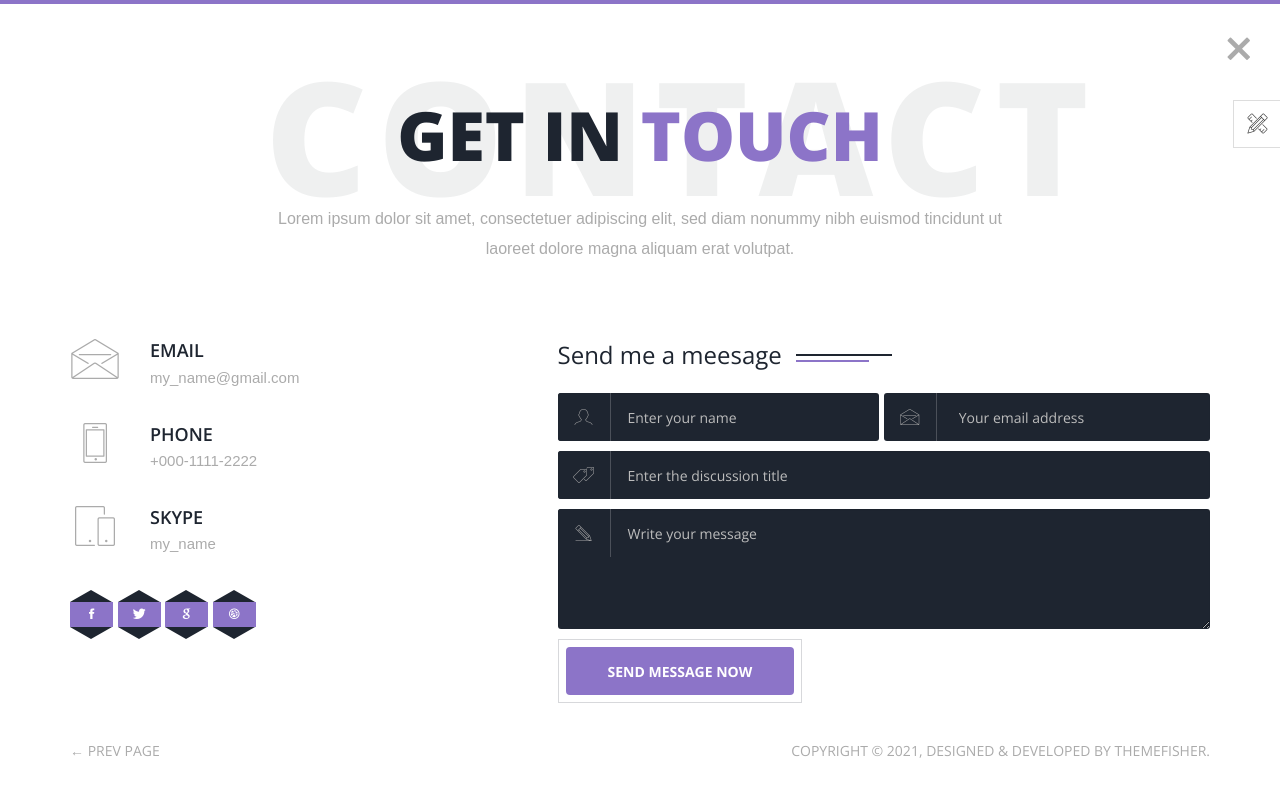
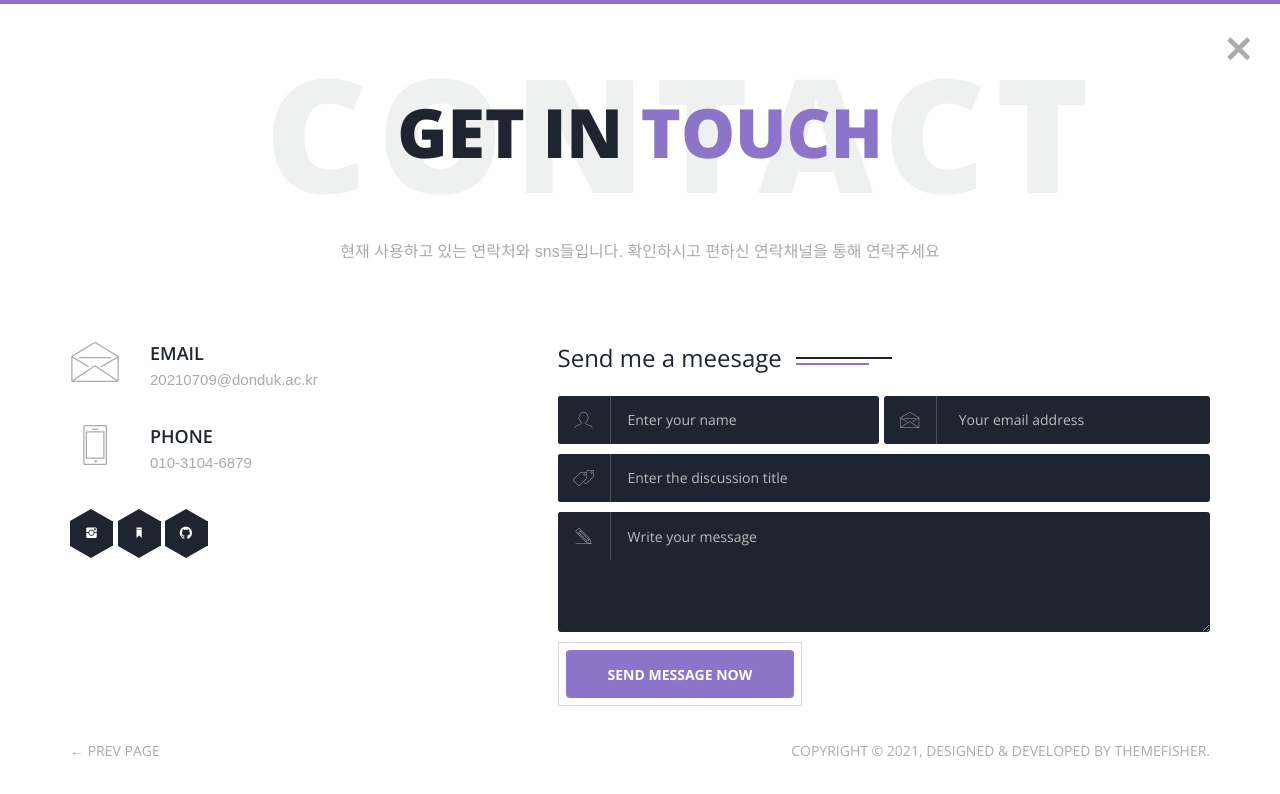
Before and after one commit to LeH050/home, a website: page phantom-main/theme/contact.html in a window 1280 px wide. Drawn offline with nearby package versions, Linux system fonts and the light colour scheme; files whose address does not match are found by name.

Commit message:
contact페이지 내용 변경

```diff
--- a/phantom-main/theme/contact.html
+++ b/phantom-main/theme/contact.html
@@ -65,22 +65,7 @@ FACEBOOK: https://www.facebook.com/themefisher
     <div class="loading-mask"></div>
   </div>
 
-  <div class="preview-wrapper">
-    <div class="switcher-head">
-      <span>Style Switcher</span>
-      <div class="switcher-trigger tf-tools"></div>
-    </div>
 
-    <div class="switcher-body">
-      <h4>Choose Color:</h4>
-      <ul class="color-options list-none">
-        <li class="c0" data-color="red" title="Default">Default</li>
-        <li class="c1" data-color="blue" title="Red">Red</li>
-        <li class="c2" data-color="green" title="Green">Green</li>
-        <li class="c3" data-color="yellow" title="Blue">Blue</li>
-      </ul>
-    </div>
-  </div>
 
 
   <main class="site-wrapper">
@@ -95,8 +80,7 @@ FACEBOOK: https://www.facebook.com/themefisher
             <div class="col-xs-12 col-md-offset-1 col-md-10 col-lg-offset-2 col-lg-8">
               <div class="page-title text-center">
                 <h2>Get in <span class="primary">touch</span> <span class="title-bg">Contact</span></h2>
-                <p>Lorem ipsum dolor sit amet, consectetuer adipiscing elit, sed diam nonummy nibh euismod tincidunt ut
-                  laoreet dolore magna aliquam erat volutpat.</p>
+                <p id="under_title"> 현재 사용하고 있는 연락처와 sns들입니다. 확인하시고 편하신 연락채널을 통해 연락주세요</p>
               </div>
             </div>
           </div> <!-- /.row -->
@@ -110,7 +94,7 @@ FACEBOOK: https://www.facebook.com/themefisher
                   </div>
                   <div class="media-body">
                     <h4>Email</h4>
-                    <p><a href="mailto:my_name@gmail.com">my_name@gmail.com</a></p>
+                    <p><a href="mailto:20210709@donduk.ac.kr">20210709@donduk.ac.kr</a></p>
                   </div>
                 </div>
               </div>
@@ -122,19 +106,7 @@ FACEBOOK: https://www.facebook.com/themefisher
                   </div>
                   <div class="media-body">
                     <h4>Phone</h4>
-                    <p><a href="tel:+000-1111-2222">+000-1111-2222</a></p>
-                  </div>
-                </div>
-              </div>
-              <!-- /.contact-block -->
-              <div class="contact-block">
-                <div class="media">
-                  <div class="media-left">
-                    <i class="tf-mobile"></i>
-                  </div>
-                  <div class="media-body">
-                    <h4>Skype</h4>
-                    <p><a href="skype:my_name">my_name</a></p>
+                    <p><a href="tel:010-3104-6879">010-3104-6879</a></p>
                   </div>
                 </div>
               </div>
@@ -143,19 +115,15 @@ FACEBOOK: https://www.facebook.com/themefisher
               <ul class="contact-social">
                 <li>
                   <span class="contact-social-hex"></span>
-                  <a href="www.fb.com/themefisher"><i class="tf-ion-social-facebook"></i></a>
+                  <a href="https://www.instagram.com/hee_roine_/"><i class="tf-ion-social-instagram"></i></a>
                 </li>
                 <li>
                   <span class="contact-social-hex"></span>
-                  <a href="www.twitter.com/themefisher"><i class="tf-ion-social-twitter"></i></a>
+                  <a href="https://m.blog.naver.com/sb10357"><i class="tf-ion-bookmark"></i></a>
                 </li>
                 <li>
                   <span class="contact-social-hex"></span>
-                  <a href="#"><i class="tf-ion-social-google"></i></a>
-                </li>
-                <li>
-                  <span class="contact-social-hex"></span>
-                  <a href="www.dribbble.com/themefisher"><i class="tf-ion-social-dribbble"></i></a>
+                  <a href="https://github.com/LeH050/home"><i class="tf-ion-social-github"></i></a>
                 </li>
               </ul>
             </div>
--- a/phantom-main/theme/css/style.css
+++ b/phantom-main/theme/css/style.css
@@ -996,7 +996,7 @@ p {
   position: relative;
   width: 43px;
   height: 24.83px;
-  background-color: #8C74C8;
+  background-color: #1e2530;
   margin: 12.41px 0;
   transition: all 0.3s ease 0s;
 }
@@ -1018,10 +1018,10 @@ p {
   border-top: 12.41px solid #1e2530;
 }
 .contact-social-hex:hover::after {
-  border-bottom-color: #8C74C8;
+  border-bottom-color: #1e2530;
 }
 .contact-social-hex:hover::before {
-  border-top-color: #8C74C8;
+  border-top-color: #1e2530;
 }
 
 .contact-form .input-field {
```
